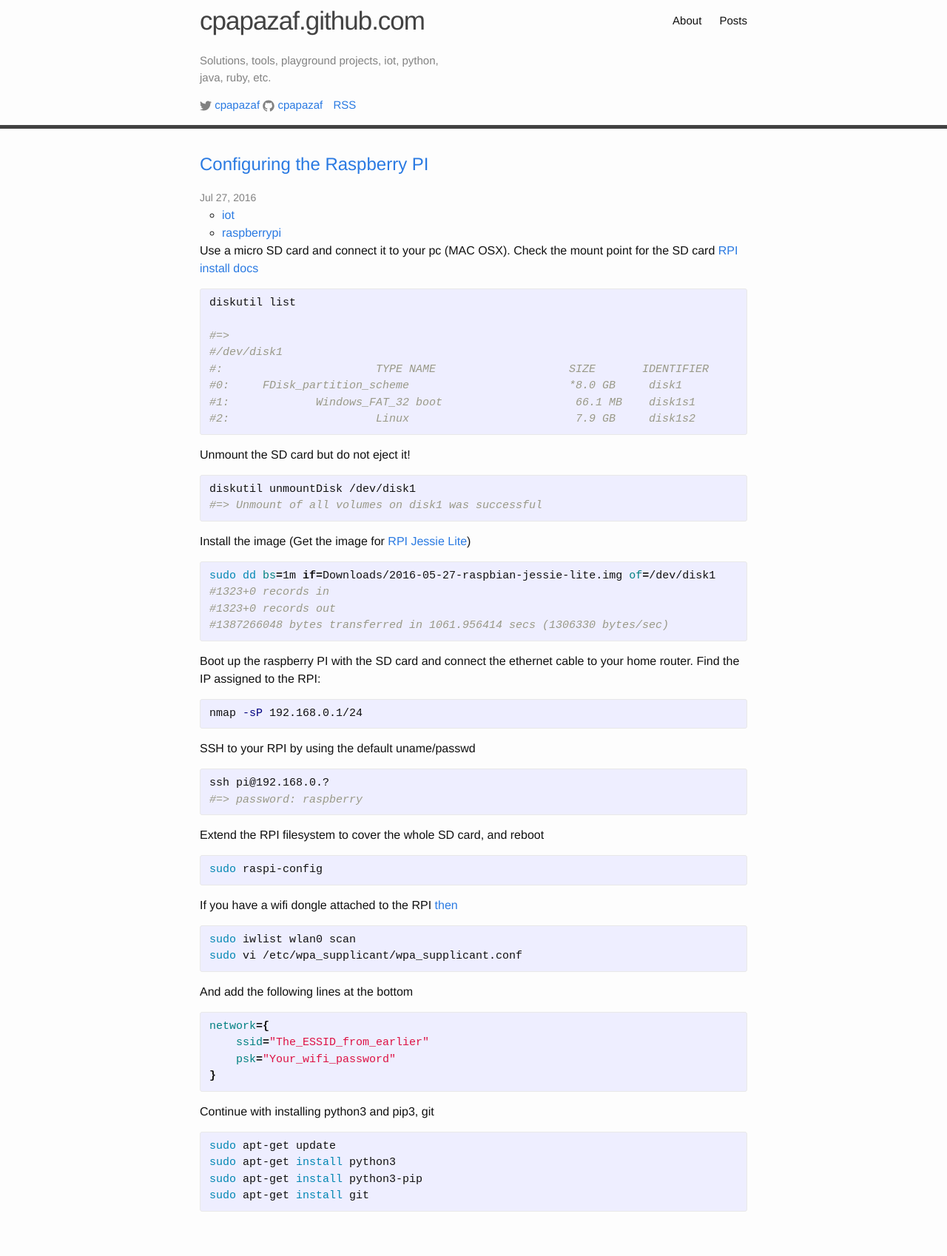
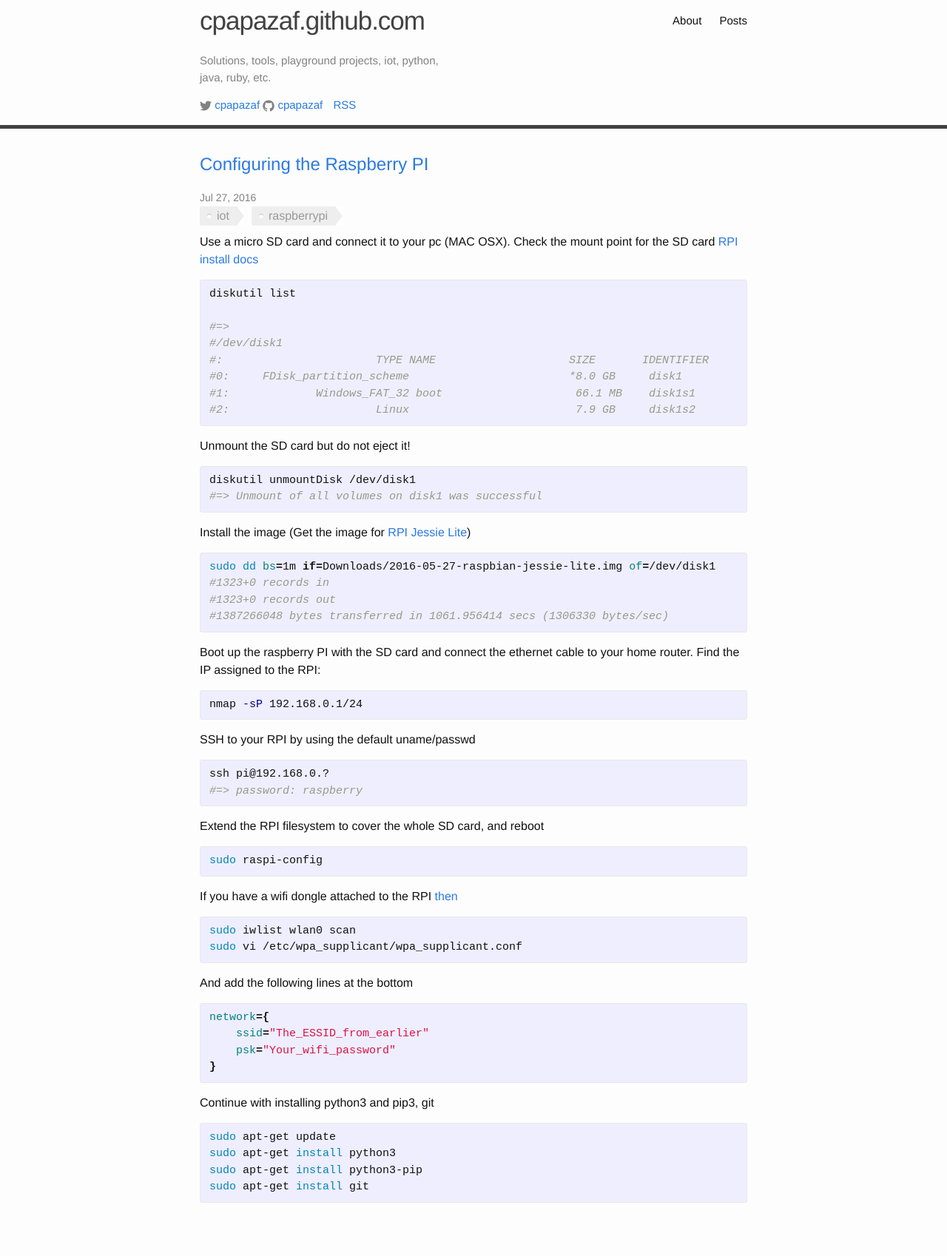
Before and after one commit to cpapazaf/cpapazaf.github.io, a Jekyll site: the page built from index.html, in a window 1280 px wide. Shown: the whole page at 74% size. Built offline with Jekyll 4.4.1, drawn with Linux system fonts in a browser that asks for light colours; comment, search, counter and statistics services are not loaded.

Commit message:
adding css for the tags

```diff
--- a/_sass/_layout.scss
+++ b/_sass/_layout.scss
@@ -223,3 +223,60 @@
         }
     }
 }
+
+.tags {
+  list-style: none;
+  margin: 0;
+  overflow: hidden;
+  padding: 0;
+}
+
+.tags li {
+  float: left;
+}
+
+.tag {
+  background: #eee;
+  border-radius: 3px 0 0 3px;
+  color: #999;
+  display: inline-block;
+  height: 26px;
+  line-height: 26px;
+  padding: 0 20px 0 23px;
+  position: relative;
+  margin: 0 10px 10px 0;
+  text-decoration: none;
+  -webkit-transition: color 0.2s;
+}
+
+.tag::before {
+  background: #fff;
+  border-radius: 10px;
+  box-shadow: inset 0 1px rgba(0, 0, 0, 0.25);
+  content: '';
+  height: 6px;
+  left: 10px;
+  position: absolute;
+  width: 6px;
+  top: 10px;
+}
+
+.tag::after {
+  background: #fff;
+  border-bottom: 13px solid transparent;
+  border-left: 10px solid #eee;
+  border-top: 13px solid transparent;
+  content: '';
+  position: absolute;
+  right: 0;
+  top: 0;
+}
+
+.tag:hover {
+  background-color: crimson;
+  color: white;
+}
+
+.tag:hover::after {
+   border-left-color: crimson;
+}
```
